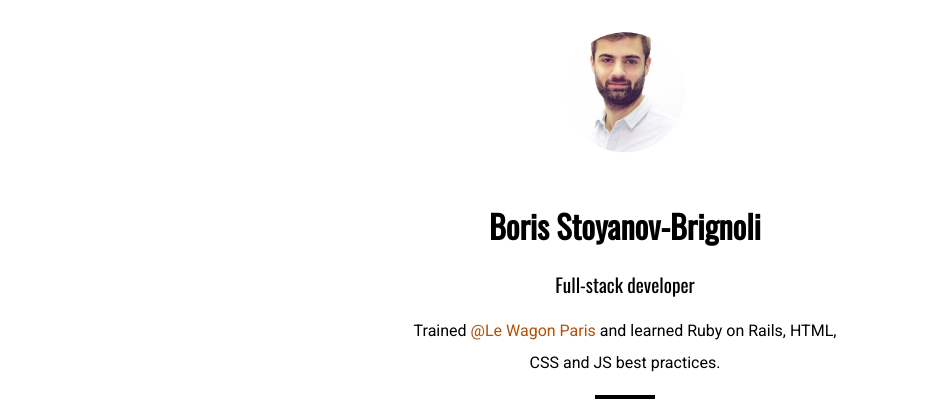
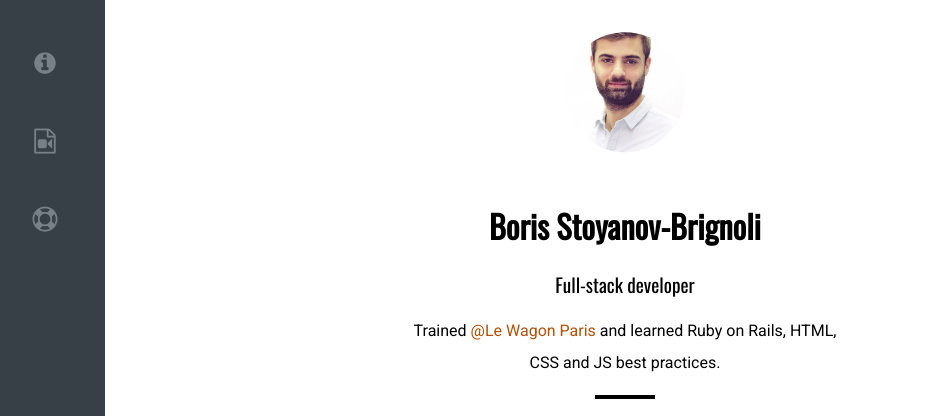
Before and after one commit to Borisstoy/profile, a plain HTML site: page index.html in a window 1280 px wide. Shown: the top 416 px of the page, without its empty margins (15-941 px from the left). Drawn offline with nearby package versions, Linux system fonts and the light colour scheme.

Commit message:
Side bar

```diff
--- a/index.html
+++ b/index.html
@@ -11,8 +11,28 @@
   </head>
   <body>
 
+    <div id="sidebar">
+      <ul>
+        <li>
+          <a href="#summary">
+            <i class="fa fa-info-circle"></i>
+          </a>
+        </li>
+        <li>
+          <a href="#music">
+            <i class="fa fa-file-video-o"></i>
+          </a>
+        </li>
+        <li>
+          <a href="#about">
+            <i class="fa fa-life-ring"></i>
+          </a>
+        </li>
+      </ul>
+    </div>
+
     <div class="main_wrapper clearfix">
-      <div class="wrapper-intro">
+      <div class="wrapper-intro" id="summary" >
         <img class="img-profile" src="images/boris.jpg">
         <h1>Boris Stoyanov-Brignoli</h1>
         <h2 class="description">Full-stack developer</h2>
@@ -30,7 +50,7 @@
 
       <hr>
 
-      <div class="wrapper-music clearfix">
+      <div class="wrapper-music clearfix" id="music">
           <div>
             <a href="https://www.youtube.com/watch?v=k1jMk0b4SzA" target="_blank"><img src="images/white-lamp.jpg" alt="Basejam" class="img-music">
           </div>
@@ -65,7 +85,7 @@
 
       <hr>
 
-      <div class="wrapper-about clearfix">
+      <div class="wrapper-about clearfix" id="about">
         <h2>About</h2>
         <p>Page created in January 2017, @LeWagon Paris</p>
       </div>
--- a/style.css
+++ b/style.css
@@ -150,3 +150,50 @@ hr {
   text-align: center;
   padding: 20px 0 50px 0;
 }
+
+* Fixed sidebar layout */
+
+#content{
+  margin-left: 120px;
+}
+
+#sidebar {
+  background-color: #384047;
+  position: fixed;
+  left: 0px;
+  top: 0px;
+  bottom: 0px;
+  width: 120px;
+  text-align: center;
+}
+
+#sidebar ul {
+  list-style: none;
+  padding-left: 0px;
+}
+
+#sidebar li {
+  margin-top:50px;
+  margin-bottom: 50px;
+}
+
+#sidebar a {
+  text-decoration: none;
+  font-size: 25px;
+  color:#788188;
+}
+
+#sidebar a:hover {
+  color: white;
+}
+
+/* Responsive layout behavior */
+
+@media (max-width: 768px) {
+  #content{
+    margin-left: 0px;
+  }
+  #sidebar {
+    display: none;
+  }
+}
```
